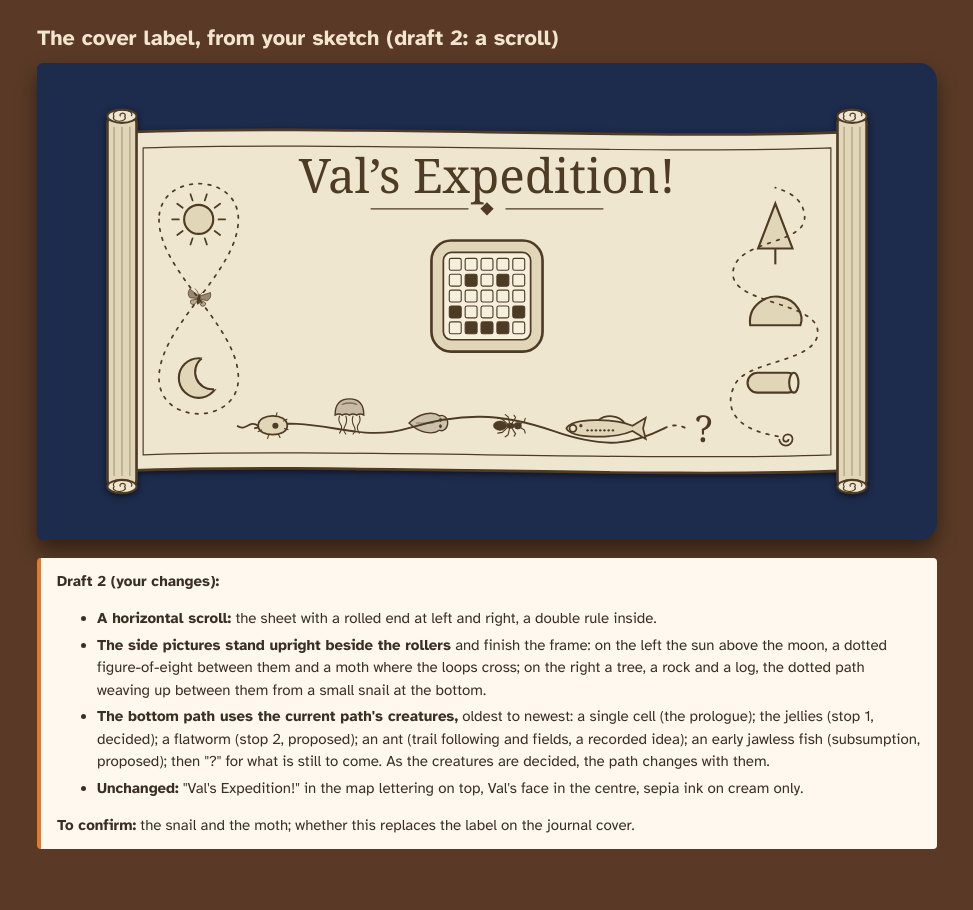
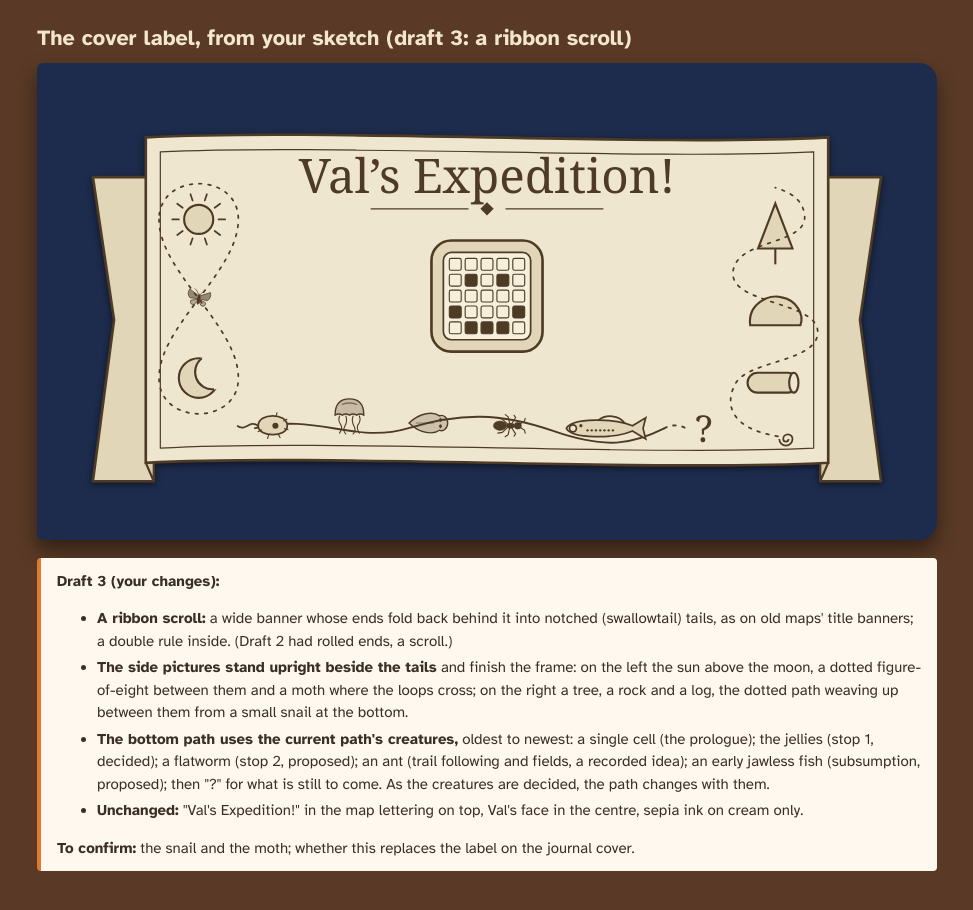
Before and after one commit to doubleonick/behavior_based_bots, a plain HTML site: page web/mockups/guide/cover_label_draft.html in a window 1280 px wide. Shown: the whole page, without its empty margins (153-1126 px from the left). Before the commit the page ends 889 px from the top, so only its background shows below. Drawn offline with Linux system fonts and the light colour scheme; a web font is replaced by a local one.

Commit message:
Cover label draft 3: a ribbon scroll
Co-Authored-By: Claude Opus 5.5 <noreply@anthropic.com>
Claude-Session: https://claude.ai/code/session_0177ombTgtJfgtCS8kZVYuUW

```diff
--- a/web/mockups/guide/cover_label_draft.html
+++ b/web/mockups/guide/cover_label_draft.html
@@ -15,26 +15,14 @@ h1{font:700 1.35rem "Atkinson Hyperlegible",sans-serif;margin:0 0 12px}
 .note li{margin:4px 0}
 </style>
 <div class="wrap">
-<h1>The cover label, from your sketch (draft 2: a scroll)</h1>
-<div class="leather"><svg xmlns="http://www.w3.org/2000/svg" viewBox="0 0 620 300" width="620" height="300" role="img" aria-label="The cover label, a scroll: Val's Expedition!">
-<path d="M38 22 C186.0 16 434.0 28 582 22 V278 C434.0 284 186.0 272 38 278Z" fill="#efe6cf" stroke="#4e3b26" stroke-width="2"/>
-<path d="M50 34 C186.0 29 434.0 39 570 34 V266 C434.0 271 186.0 261 50 266Z" fill="none" stroke="#4e3b26" stroke-width="0.9"/>
-<rect x="23.0" y="10" width="22" height="280" rx="5" fill="#e2d6b8" stroke="#4e3b26" stroke-width="2"/>
-<path d="M28 18 V282" stroke="#4e3b26" stroke-width="0.6" opacity="0.55"/>
-<path d="M34 18 V282" stroke="#4e3b26" stroke-width="0.6" opacity="0.55"/>
-<path d="M40 18 V282" stroke="#4e3b26" stroke-width="0.6" opacity="0.55"/>
-<ellipse cx="34" cy="10" rx="11.0" ry="5" fill="#efe6cf" stroke="#4e3b26" stroke-width="1.6"/>
-<path d="M33 10 a2 1.4 0 1 1 3 0 a4.5 2.6 0 1 1 -8 0 a7 3.6 0 1 1 13 0" fill="none" stroke="#4e3b26" stroke-width="0.9"/>
-<ellipse cx="34" cy="290" rx="11.0" ry="5" fill="#efe6cf" stroke="#4e3b26" stroke-width="1.6"/>
-<path d="M33 290 a2 1.4 0 1 1 3 0 a4.5 2.6 0 1 1 -8 0 a7 3.6 0 1 1 13 0" fill="none" stroke="#4e3b26" stroke-width="0.9"/>
-<rect x="575.0" y="10" width="22" height="280" rx="5" fill="#e2d6b8" stroke="#4e3b26" stroke-width="2"/>
-<path d="M580 18 V282" stroke="#4e3b26" stroke-width="0.6" opacity="0.55"/>
-<path d="M586 18 V282" stroke="#4e3b26" stroke-width="0.6" opacity="0.55"/>
-<path d="M592 18 V282" stroke="#4e3b26" stroke-width="0.6" opacity="0.55"/>
-<ellipse cx="586" cy="10" rx="11.0" ry="5" fill="#efe6cf" stroke="#4e3b26" stroke-width="1.6"/>
-<path d="M585 10 a2 1.4 0 1 1 3 0 a4.5 2.6 0 1 1 -8 0 a7 3.6 0 1 1 13 0" fill="none" stroke="#4e3b26" stroke-width="0.9"/>
-<ellipse cx="586" cy="290" rx="11.0" ry="5" fill="#efe6cf" stroke="#4e3b26" stroke-width="1.6"/>
-<path d="M585 290 a2 1.4 0 1 1 3 0 a4.5 2.6 0 1 1 -8 0 a7 3.6 0 1 1 13 0" fill="none" stroke="#4e3b26" stroke-width="0.9"/>
+<h1>The cover label, from your sketch (draft 3: a ribbon scroll)</h1>
+<div class="leather"><svg xmlns="http://www.w3.org/2000/svg" viewBox="0 0 620 300" width="620" height="300" role="img" aria-label="The cover label, a ribbon scroll: Val's Expedition!">
+<path d="M58 56 L12 56 L28 164.0 L12 286 L58 286Z" fill="#e2d6b8" stroke="#4e3b26" stroke-width="2" stroke-linejoin="round"/>
+<path d="M52 272 L58 286 L58 272Z" fill="#d8caa6" stroke="#4e3b26" stroke-width="1.6" stroke-linejoin="round"/>
+<path d="M562 56 L608 56 L592 164.0 L608 286 L562 286Z" fill="#e2d6b8" stroke="#4e3b26" stroke-width="2" stroke-linejoin="round"/>
+<path d="M568 272 L562 286 L562 272Z" fill="#d8caa6" stroke="#4e3b26" stroke-width="1.6" stroke-linejoin="round"/>
+<path d="M52 26 C186.0 19 434.0 33 568 26 L568 272 C434.0 279 186.0 265 52 272Z" fill="#efe6cf" stroke="#4e3b26" stroke-width="2"/>
+<path d="M63 37 C186.0 31 434.0 43 557 37 L557 261 C434.0 267 186.0 254 63 261Z" fill="none" stroke="#4e3b26" stroke-width="0.9"/>
 <text x="310.0" y="68" text-anchor="middle" font-family="IM Fell English, Georgia, serif" font-size="36" fill="#4e3b26">Val’s Expedition!</text>
 <path d="M222 80 H296 M324 80 H398" stroke="#4e3b26" stroke-width="1"/><path d="M310 75 l5 5 l-5 5 l-5 -5Z" fill="#4e3b26"/>
 <rect x="268.0" y="104.0" width="84" height="84" rx="15" fill="#e2d6b8" stroke="#4e3b26" stroke-width="2"/>
@@ -110,9 +98,9 @@ h1{font:700 1.35rem "Atkinson Hyperlegible",sans-serif;margin:0 0 12px}
 <g stroke="#4e3b26" stroke-width="1.3" fill="#e2d6b8"><path d="M370 246 C374 238 406 238 420 244 L430 238 L428 246 L430 254 L420 248 C406 254 374 254 370 246Z"/><path d="M394 240 C400 235 410 236 414 242" fill="none"/><circle cx="375 " cy="246" r="2.6" fill="#efe6cf"/><circle cx="381" cy="244" r="1.2" fill="#4e3b26" stroke="none"/><circle cx="386.0" cy="247.5" r="0.9" fill="#4e3b26" stroke="none"/><circle cx="389.2" cy="247.5" r="0.9" fill="#4e3b26" stroke="none"/><circle cx="392.4" cy="247.5" r="0.9" fill="#4e3b26" stroke="none"/><circle cx="395.6" cy="247.5" r="0.9" fill="#4e3b26" stroke="none"/><circle cx="398.8" cy="247.5" r="0.9" fill="#4e3b26" stroke="none"/><circle cx="402.0" cy="247.5" r="0.9" fill="#4e3b26" stroke="none"/><circle cx="405.2" cy="247.5" r="0.9" fill="#4e3b26" stroke="none"/></g>
 <text x="474" y="256" text-anchor="middle" font-family="IM Fell English, Georgia, serif" font-size="28" fill="#4e3b26">?</text>
 </svg></div>
-<div class="note"><b>Draft 2 (your changes):</b><ul>
-<li><b>A horizontal scroll:</b> the sheet with a rolled end at left and right, a double rule inside.</li>
-<li><b>The side pictures stand upright beside the rollers</b> and finish the frame: on the left the sun above the moon, a dotted figure-of-eight between them and a moth where the loops cross; on the right a tree, a rock and a log, the dotted path weaving up between them from a small snail at the bottom.</li>
+<div class="note"><b>Draft 3 (your changes):</b><ul>
+<li><b>A ribbon scroll:</b> a wide banner whose ends fold back behind it into notched (swallowtail) tails, as on old maps' title banners; a double rule inside. (Draft 2 had rolled ends, a scroll.)</li>
+<li><b>The side pictures stand upright beside the tails</b> and finish the frame: on the left the sun above the moon, a dotted figure-of-eight between them and a moth where the loops cross; on the right a tree, a rock and a log, the dotted path weaving up between them from a small snail at the bottom.</li>
 <li><b>The bottom path uses the current path's creatures,</b> oldest to newest: a single cell (the prologue); the jellies (stop 1, decided); a flatworm (stop 2, proposed); an ant (trail following and fields, a recorded idea); an early jawless fish (subsumption, proposed); then "?" for what is still to come. As the creatures are decided, the path changes with them.</li>
 <li><b>Unchanged:</b> "Val's Expedition!" in the map lettering on top, Val's face in the centre, sepia ink on cream only.</li>
 </ul><b>To confirm:</b> the snail and the moth; whether this replaces the label on the journal cover.</div>
```
Also changed, not shown: 2 other files.
